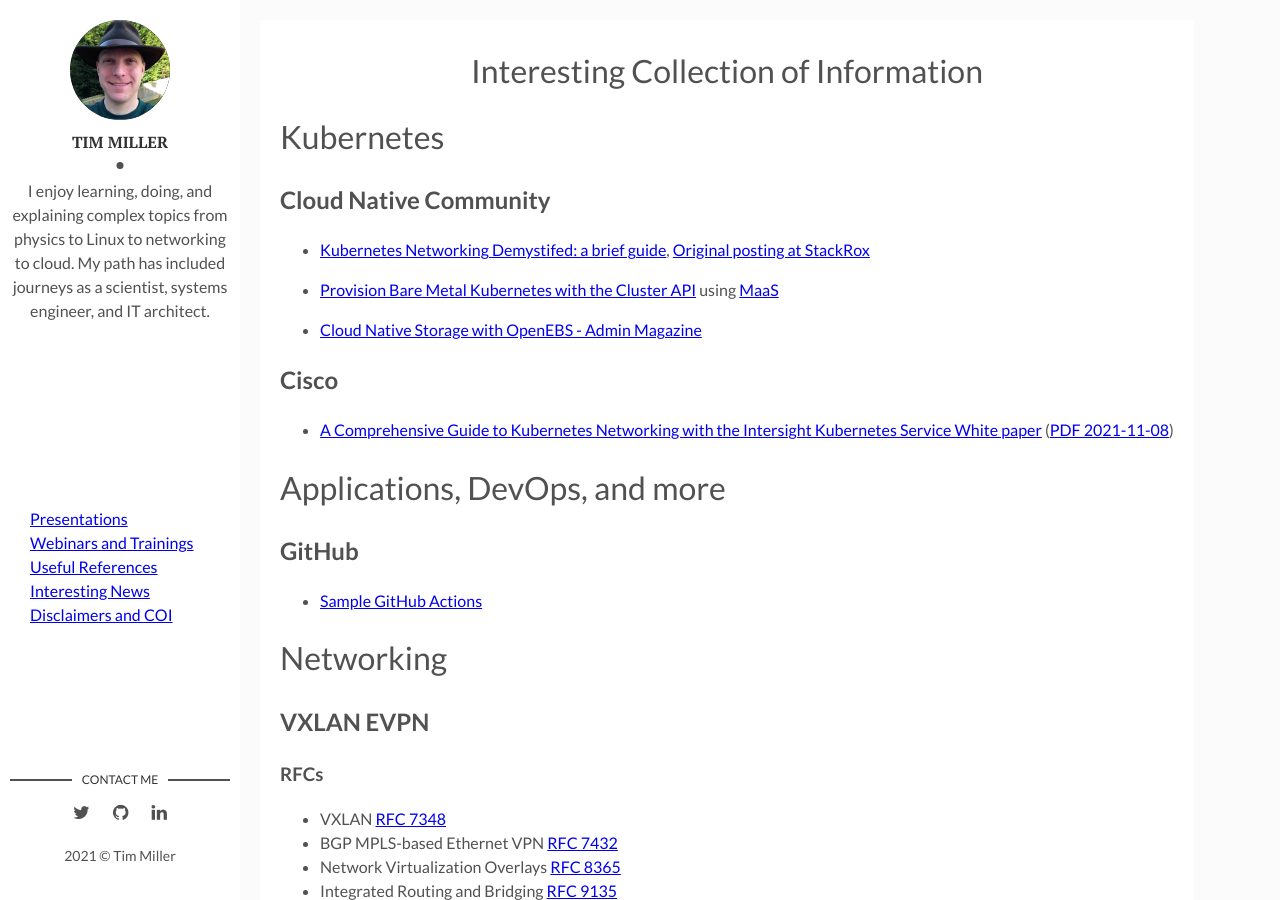
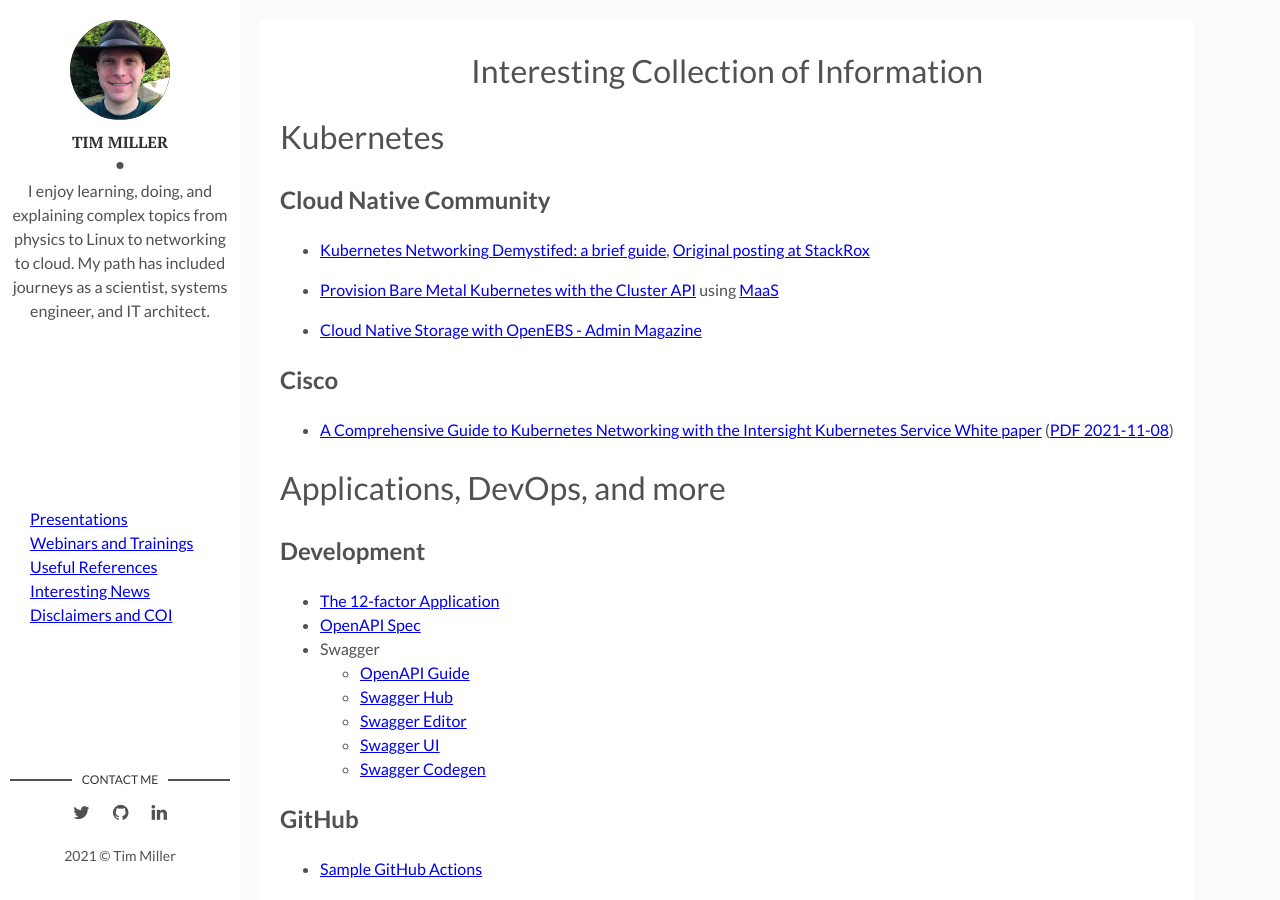
Before and after one commit to broadcaststorm/broadcaststorm.github.io, a Jekyll site: the page built from _posts/references/0001-01-03-useful-references.md, in a window 1280 px wide and 900 px high. Built offline with Jekyll 4.4.1, drawn with Linux system fonts in a browser that asks for light colours.

Commit message:
Add Swagger/AppDev links

```diff
--- a/_posts/references/0001-01-03-useful-references.md
+++ b/_posts/references/0001-01-03-useful-references.md
@@ -20,6 +20,17 @@ tags:
 - [A Comprehensive Guide to Kubernetes Networking with the Intersight Kubernetes Service White paper](https://www.cisco.com/c/en/us/products/collateral/cloud-systems-management/intersight/comp-guide-kubernetes-networking-wp.html) ([PDF 2021-11-08](/artifacts/downloads/comp-guide-kubernetes-networking-wp.pdf))
 
 # Applications, DevOps, and more
+
+## Development
+
+- [The 12-factor Application](https://12factor.net)
+- [OpenAPI Spec](https://github.com/OAI/OpenAPI-Specification)
+- Swagger
+  - [OpenAPI Guide](https://swagger.io/docs/specification/about/)
+  - [Swagger Hub](https://support.smartbear.com/swaggerhub/docs/index.html)
+  - [Swagger Editor](https://editor.swagger.io)
+  - [Swagger UI](https://swagger.io/tools/swagger-ui/)
+  - [Swagger Codegen](https://github.com/swagger-api/swagger-codegen)
 
 ## GitHub
 
```
